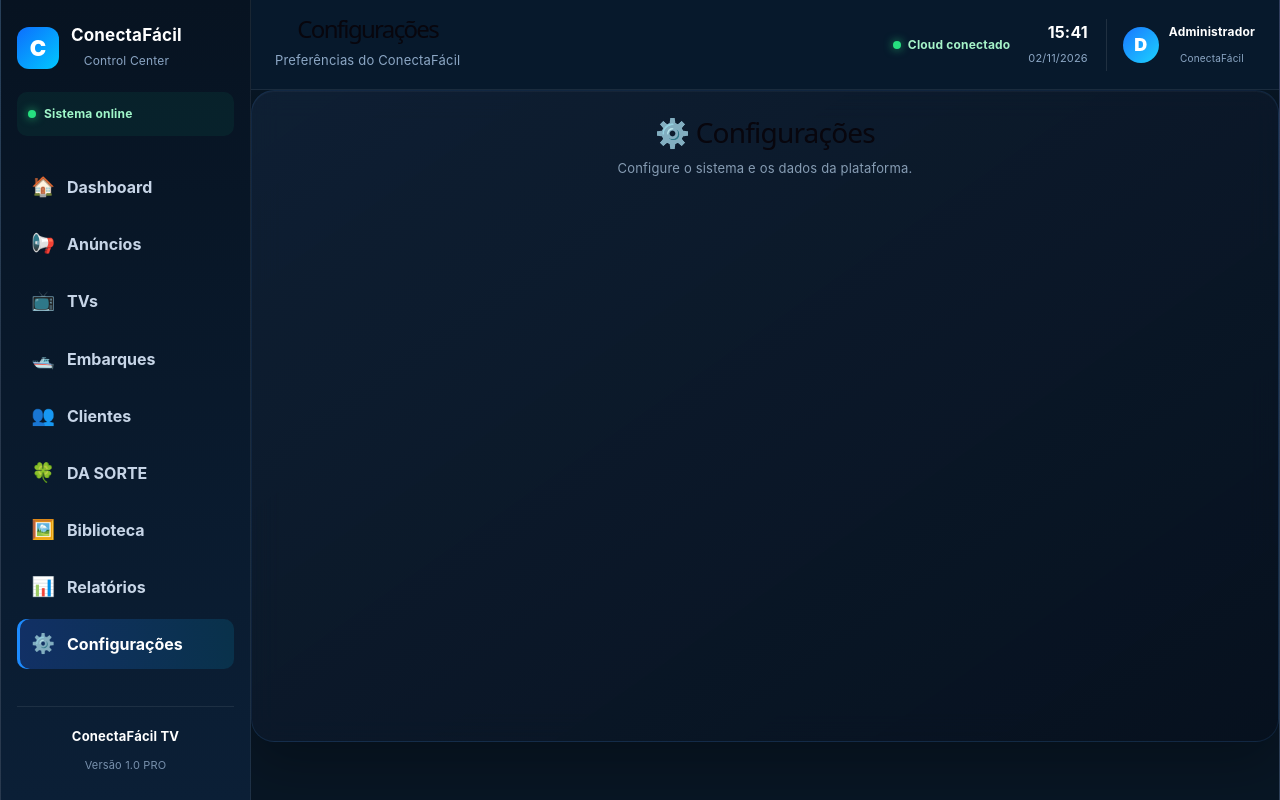
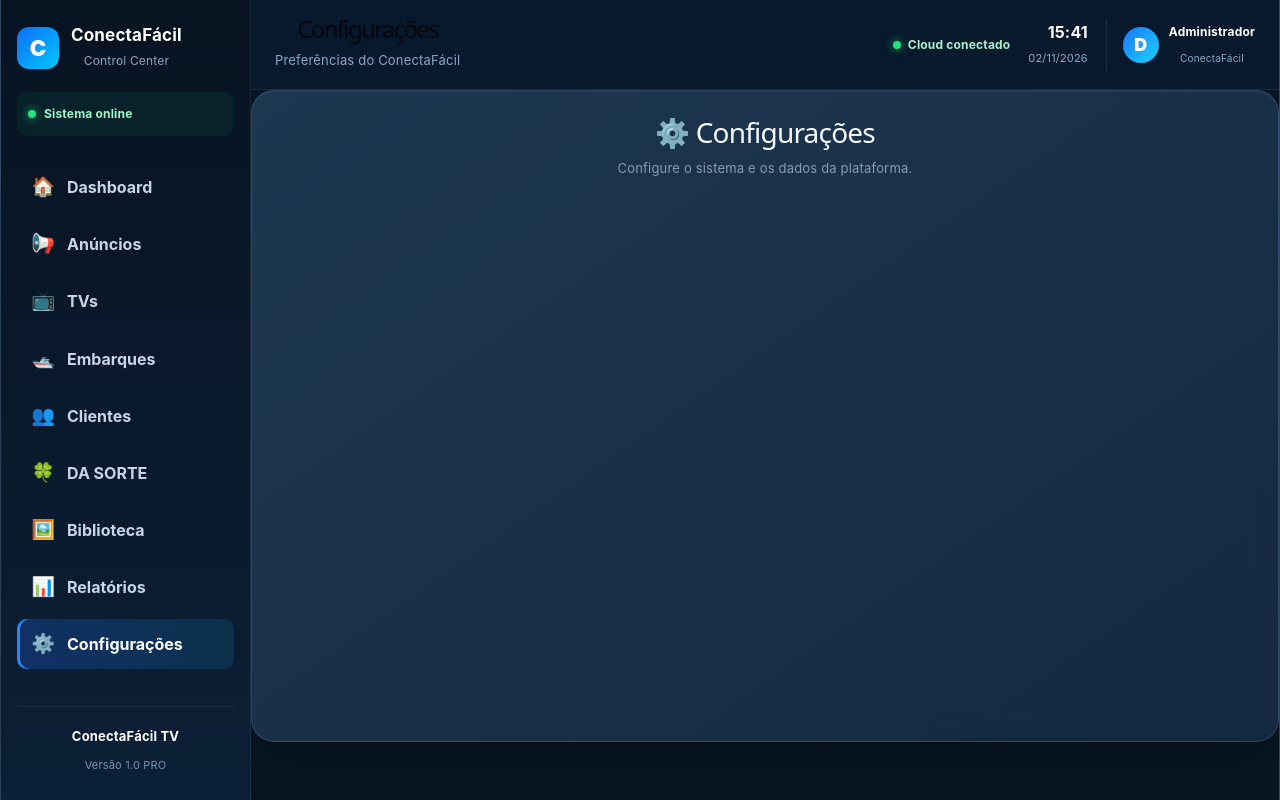
Before and after one commit to oliverarthur150-netizen/painel-conectafacil, a React (Vite) app: page / in a window 1280 px wide. Both pictures are taken after a click on the button "⚙️ Configurações". Built offline with nearby package versions, Linux system fonts and the light colour scheme; no server answers; the database is empty.

Commit message:
Update Cloud.css with new color and gradient styles

```diff
--- a/src/styles/Cloud.css
+++ b/src/styles/Cloud.css
@@ -2357,3 +2357,138 @@ color:#8fa7c7;
 font-size:13px;
 
 }
+/* =========================================================
+   CONECTAFÁCIL CLOUD — AZUL PETRÓLEO PROFISSIONAL
+   Ajuste visual sem alterar funcionalidades
+========================================================= */
+
+:root {
+  --bg: #102039;
+  --bg2: #142943;
+  --bg3: #1a3552;
+  --glass: rgba(28, 49, 75, 0.88);
+  --glass-light: rgba(255, 255, 255, 0.075);
+  --border: rgba(183, 211, 239, 0.14);
+  --shadow: 0 18px 48px rgba(3, 12, 25, 0.28);
+}
+
+html,
+body {
+  background-color: #102039;
+}
+
+body {
+  background:
+    radial-gradient(circle at 10% 5%, rgba(41, 169, 255, 0.17), transparent 34%),
+    radial-gradient(circle at 90% 15%, rgba(124, 92, 255, 0.14), transparent 32%),
+    linear-gradient(145deg, #142943 0%, #102039 52%, #0c192b 100%);
+  color: #e7f0fa;
+}
+
+.cloud-app {
+  background:
+    radial-gradient(circle at 80% 10%, rgba(41, 169, 255, 0.13), transparent 30%),
+    linear-gradient(145deg, #142943 0%, #102039 58%, #0e1c30 100%);
+}
+
+/* MENU LATERAL */
+
+.cloud-app > aside,
+.cloud-sidebar {
+  background: linear-gradient(180deg, #17324e 0%, #122943 100%);
+  border-right: 1px solid rgba(183, 211, 239, 0.13);
+}
+
+.cloud-menu-item {
+  color: #c1d2e3;
+}
+
+.cloud-menu-item:hover {
+  background: linear-gradient(90deg, rgba(41, 169, 255, 0.2), rgba(124, 92, 255, 0.13));
+}
+
+.cloud-menu-item-ativo {
+  background: linear-gradient(90deg, rgba(41, 169, 255, 0.3), rgba(124, 92, 255, 0.2));
+}
+
+/* CONTEÚDO E CABEÇALHO */
+
+.cloud-conteudo {
+  background: transparent;
+}
+
+.cloud-topbar {
+  background: rgba(20, 41, 65, 0.94);
+  border-bottom-color: rgba(145, 190, 231, 0.17);
+}
+
+.cloud-topbar-card,
+.cloud-sidebar-identificacao {
+  background: rgba(255, 255, 255, 0.065);
+  border-color: rgba(183, 211, 239, 0.14);
+}
+
+/* PÁGINAS */
+
+.cloud-pagina {
+  background: linear-gradient(145deg, rgba(31, 57, 84, 0.94), rgba(21, 42, 65, 0.96));
+  border-color: rgba(145, 190, 231, 0.18);
+}
+
+/* CARDS E PAINÉIS */
+
+.card-dashboard,
+.dashboard-painel,
+.clientes-painel {
+  background: linear-gradient(145deg, #1b3856 0%, #162e49 100%);
+  border-color: rgba(145, 190, 231, 0.17);
+}
+
+.dashboard-resumo-card,
+.neo-card {
+  background:
+    radial-gradient(circle at 15% 10%, rgba(41, 169, 255, 0.17), transparent 35%),
+    radial-gradient(circle at 90% 90%, rgba(124, 92, 255, 0.12), transparent 40%),
+    linear-gradient(145deg, #1c3855 0%, #142b45 100%);
+  border-color: rgba(183, 211, 239, 0.15);
+}
+
+.dashboard-saudacao,
+.clientes-cabecalho {
+  background:
+    radial-gradient(circle at 85% 25%, rgba(41, 169, 255, 0.22), transparent 36%),
+    linear-gradient(135deg, #21496b 0%, #183653 58%, #172d49 100%);
+  border-color: rgba(145, 190, 231, 0.2);
+}
+
+/* CLIENTES */
+
+.clientes-resumo-card {
+  background: #1b3855;
+  border-color: rgba(183, 211, 239, 0.13);
+}
+
+.clientes-resumo-icone {
+  background: #285078;
+}
+
+.clientes-busca,
+.topbar-busca {
+  background: #142b44;
+  border-color: rgba(183, 211, 239, 0.16);
+}
+
+.clientes-plano,
+.clientes-acoes {
+  background: #254665;
+}
+
+/* TEXTOS */
+
+.cloud-topbar h1,
+.cloud-pagina h1,
+.dashboard-saudacao h1,
+.dashboard-painel-topo h2,
+.clientes-cabecalho h1 {
+  color: #f7fbff;
+}
```
